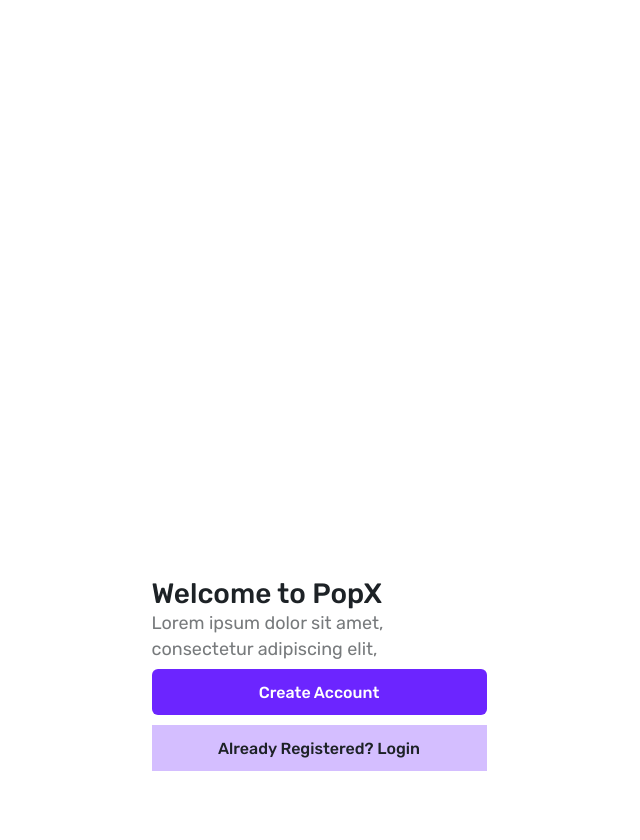
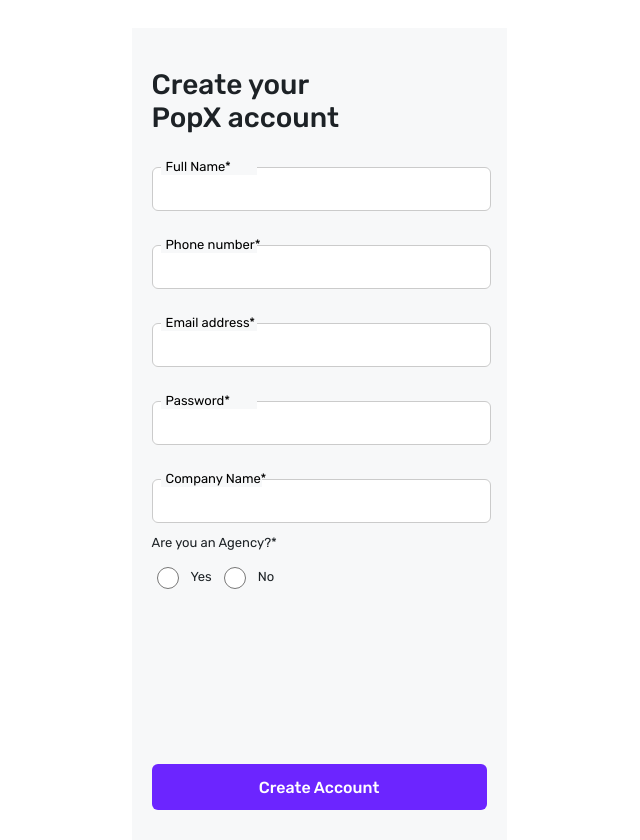
Before and after one commit to surajbhat316/popx, a React (Create React App) app: page /create-account in a window 1280 px wide. Shown: the whole page, without its empty margins (321-961 px from the left). Before the commit the page ends 812 px from the top, so only its background shows below. Built offline with nearby package versions, Linux system fonts and the light colour scheme.

Commit message:
Added the styles for the sign up page

```diff
--- a/package.json
+++ b/package.json
@@ -11,6 +11,8 @@
     "ajv-keywords": "^5.1.0",
     "react": "^19.1.0",
     "react-dom": "^19.1.0",
+    "react-router": "^7.6.2",
+    "react-router-dom": "^7.6.2",
     "react-scripts": "5.0.1",
     "web-vitals": "^2.1.4"
   },
--- a/src/App.js
+++ b/src/App.js
@@ -1,9 +1,25 @@
+import CreateAccount from "./components/CreateAccount/CreateAccount";
 import Welcome from "./components/Welcome/Welcome";
+import { RouterProvider, createBrowserRouter } from 'react-router-dom';
 
 function App() {
+
+  const router = createBrowserRouter([
+    {
+      path: "/",
+      element: <Welcome />
+    },
+    {
+      path: "/create-account",
+      element: <CreateAccount />
+    }
+  ])
+
   return (
     <div>
-      <Welcome />
+      <RouterProvider router={router} />
+
+      {/* <Welcome /> */}
     </div>
   );
 }
--- /dev/null
+++ b/src/components/CreateAccount/CreateAccount.js
@@ -0,0 +1,97 @@
+import React from "react";
+import styles from "./CreateAccount.module.css";
+import { Link } from "react-router";
+
+function CreateAccount() {
+  return (
+    <div className={styles.box}>
+      <p className={styles.heading}>Create your PopX account</p>
+
+      <form>
+        <div className={styles.form_element}>
+            <div className={styles.input_container}>
+                <div className={styles.input_label_container}>
+                    <label for="fullname" className={styles.input_label} >
+                        Full Name*
+                    </label>
+                </div>
+                <input id="fullname" className={styles.input_block} type="text" />
+            </div>
+        </div>
+
+        <div className={styles.form_element}>
+            <div className={styles.input_container}>
+                <div className={styles.input_label_container}>
+                    <label for="fullname" className={styles.input_label} >
+                        Phone number*
+                    </label>
+                </div>
+                <input id="fullname" className={styles.input_block} type="text" />
+            </div>
+        </div>
+
+        <div className={styles.form_element}>
+            <div className={styles.input_container}>
+                <div className={styles.input_label_container}>
+                    <label for="fullname" className={styles.input_label} >
+                        Email address*
+                    </label>
+                </div>
+                <input id="fullname" className={styles.input_block} type="text" />
+            </div>
+        </div>
+
+        <div className={styles.form_element}>
+            <div className={styles.input_container}>
+                <div className={styles.input_label_container}>
+                    <label for="fullname" className={styles.input_label} >
+                        Password*
+                    </label>
+                </div>
+                <input id="fullname" className={styles.input_block} type="text" />
+            </div>
+        </div>
+
+        <div className={styles.form_element}>
+            <div className={styles.input_container}>
+                <div style={{width: "101px"}} className={styles.input_label_container}>
+                    <label for="fullname" className={styles.input_label} >
+                        Company Name*
+                    </label>
+                </div>
+                <input id="fullname" className={styles.input_block} type="text" />
+            </div>
+        </div>
+
+        <div className={styles.agency_container}>
+            <div>
+            <p>Are you an Agency?*</p>
+
+            </div>
+
+            <div style={{display: "flex"}}>
+                <div style={{display: "flex",justifyContent:"center", alignItems: "center"}}>
+                    <input name="radio" type="radio" />
+                    <span>Yes</span>
+                </div>
+
+                <div style={{display: "flex",justifyContent:"center", alignItems: "center"}}>
+                    <input style={{marginLeft: "12px"}} name="radio" type="radio" />
+                    <span>No</span>
+                </div>
+            </div>
+        </div>
+
+        <Link to="/create-account" >
+            <button className={styles.create_account}>
+                <span className={styles.create_account_text}>Create Account</span>
+            </button>
+        </Link>
+
+
+      </form>
+    </div>
+  );
+}
+
+export default CreateAccount;
--- /dev/null
+++ b/src/components/CreateAccount/CreateAccount.module.css
@@ -0,0 +1,134 @@
+.box{
+    position: relative;
+    margin: auto;
+    position: relative;
+    top: 0px;
+    left: 0px;
+    width: 375px;
+    height: 812px;
+    background: #F7F8F9 0% 0% no-repeat padding-box;
+    opacity: 1;
+}
+
+.heading{
+    position: relative;
+    top: 40px;
+    left: 20px;
+    width: 188px;
+    height: 69px;
+    text-align: left;
+    font-size: 28px;
+    font: normal normal medium 28px/36px Rubik;
+    font-family: "Rubik";
+    font-weight: 500;
+    letter-spacing: 0px;
+    color: #1D2226;
+    opacity: 1;
+}
+
+.form_element{
+    margin-bottom: 29px;
+    margin-top: 29px;
+}
+
+.input_container{
+    position: relative;
+    top: 32px;
+    left: 0px;
+    width: 335px;
+    height: 49px;
+    opacity: 1;
+}
+
+.input_label_container{
+    /* Layout Properties */
+    position: absolute;
+    top: 0px;
+    left: 29px;
+    width: 96px;
+    height: 17px;
+    /* UI Properties */
+    background: #F7F8F9 0% 0% no-repeat padding-box;
+    opacity: 1;
+    z-index: 2;
+}
+
+.input_label{
+    position: absolute;
+    top: 0px;
+    left: 5px;
+    width: 100%;
+    height: 15px;
+    text-align: left;
+    font: normal normal normal 13px/17px Rubik;
+    font-family: "Rubik";
+    letter-spacing: 0px;
+    opacity: 1;
+    z-index: 1;
+
+}
+
+.input_block{
+    position: absolute;
+    top: 9px;
+    left: 20px;
+    width: 317px;
+    height: 40px;
+    border: 1px solid #CBCBCB;
+    border-radius: 6px;
+    opacity: 1;
+}
+
+.agency_container{
+    position: relative;
+    top: 18px;
+    left: 20px;
+    width: 126px;
+    height: 15px;
+    text-align: left;
+    font-size: 13px;
+    font: normal normal normal 13px/17px Rubik;
+    font-family: "Rubik";
+    letter-spacing: 0px;
+    color: #1D2226;
+}
+
+input[type="radio"]{
+    top: 499px;
+    left: 20px;
+    width: 22px;
+    height: 22px;
+    border: 1px solid #642AF5;
+    opacity: 1;
+    margin-right: 12px;
+    font-family: "Rubik";
+}
+
+.create_account{
+    position: absolute;
+    top: 736px;
+    left: 20px;
+    width: 335px;
+    height: 46px;
+    background: #6C25FF 0% 0% no-repeat padding-box;
+    border-radius: 6px;
+    opacity: 1;
+    border: none;
+}
+
+.create_account_text{
+    left: 128px;
+    width: 120px;
+    height: 19px;
+    text-align: center;
+    font-size: 16px;
+    font: normal normal medium 16px/17px Rubik;
+    letter-spacing: 0px;
+    font-family: "Rubik";
+    font-weight: 500;
+    color: #FFFFFF;
+    opacity: 1;
+}
+input[type="text"]{
+    padding-left: 18px;
+}
--- a/src/components/Welcome/Welcome.js
+++ b/src/components/Welcome/Welcome.js
@@ -1,5 +1,6 @@
 import React from "react";
 import styles from "./Welcome.module.css";
+import { Link } from "react-router";
 
 function Welcome() {
   return (
@@ -9,9 +10,12 @@
         <p className={styles.description}>
           Lorem ipsum dolor sit amet, consectetur adipiscing elit,
         </p>
-        <button className={styles.create_account}>
-          <span className={styles.create_account_text}>Create Account</span>
-        </button>
+
+        <Link to="/create-account" >
+            <button className={styles.create_account}>
+            <span className={styles.create_account_text}>Create Account</span>
+            </button>
+        </Link>
 
          <button className={styles.already_registered_login}>
           <span className={styles.already_registered_login_text}>Already Registered? Login</span>
```
Also changed, not shown: 1 other file (tests, documents, lock files or other folders).
